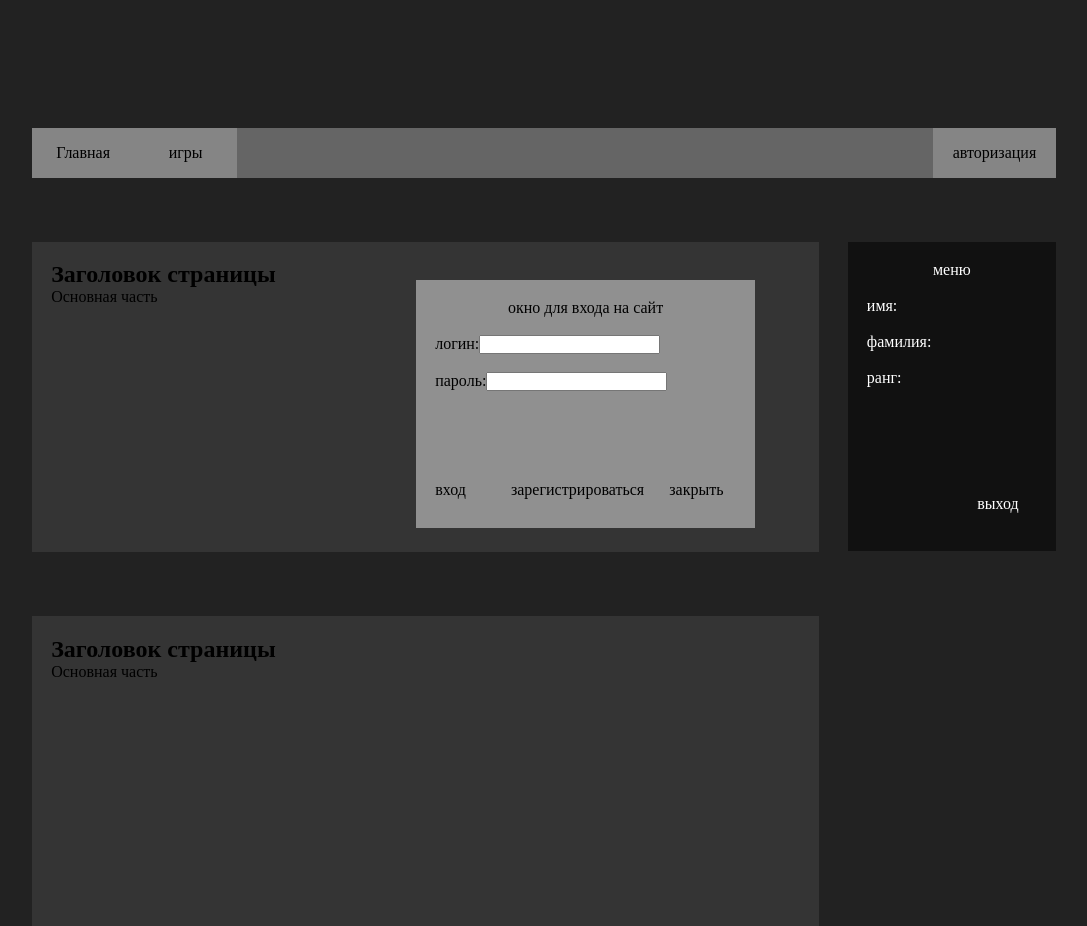
After one commit to Queary/gameweb, a PHP site: page /index.php in a window 1280 px wide, after a click on "авторизация". The commit adds this page. Shown: the top 926 px of the page, without its empty margins (32-1119 px from the left). Run offline with PHP 8.4, Linux system fonts and the light colour scheme.

Commit message:
1)add system header and windowlog auto path,2)ToPHP

```diff
--- a/index.html
+++ b/index.php
@@ -7,22 +7,7 @@
     <script src="JS/core.js"></script>
   </head>
   <body>
-      <header>
-      <ol>
-        <li>Главная</li>
-        <li onclick="next('page/games.html')">игры</li>
-        <li style="margin-left:68%;padding-left:1%;padding-right:1%;" onclick="showwindow()">авторизация</li>
-      </ol>
-    </header>
-    <div id="main">
-      <div style="display:none;" id="window">
-        <center><p>окно для входа на сайт</p></center>
-        <br>
-        <p>логин:<input></p><br>
-        <p>пароль:<input></p><br>
-        <br><br><br><br>
-        вход<span onclick="next('registration.html')" style="margin-left:15%;">зарегистрироваться</span><span onclick="hiddenwindow()" style="margin-left:25px;">закрыть</span>
-      </div>
+      <?php include 'php/header.php';?>
       <section>
         <h1>Заголовок страницы</h1>
         Основная часть
--- /dev/null
+++ b/php/header.php
@@ -0,0 +1,40 @@
+<?php
+
+$coutn_url = substr_count($_SERVER['REQUEST_URI'],'/');
+
+
+if($coutn_url == 1){
+  echo"<header>
+        <ol>
+          <li onclick=";echo 'next("index.php")';echo ">Главная</li>
+          <li onclick=";echo "next('page/games.php')".">игры</li>
+          <li style='margin-left:68%;padding-left:1%;padding-right:1%;' onclick='showwindow()'>авторизация</li>
+        </ol>
+      </header>";
+    echo"<div id='main'><div style='display:none;' id='window'>
+        <center><p>окно для входа на сайт</p></center>
+        <br>
+        <p>логин:<input></p><br>
+        <p>пароль:<input></p><br>
+        <br><br><br><br>
+        вход<span onclick='";echo 'next("registration.html")';echo"' style='margin-left:15%;'>зарегистрироваться</span><span onclick='hiddenwindow()' style='margin-left:25px;'>закрыть</span>
+      </div>";
+}
+if($coutn_url == 2){
+  echo"<header>
+        <ol>
+          <li onclick=";echo 'next("../index.php")';echo ">Главная</li>
+          <li onclick=";echo "next('../page/games.php')".">игры</li>
+          <li style='margin-left:68%;padding-left:1%;padding-right:1%;' onclick='showwindow()'>авторизация</li>
+        </ol>
+      </header>";
+      echo"<div id='main'><div style='display:none;' id='window'>
+          <center><p>окно для входа на сайт</p></center>
+          <br>
+          <p>логин:<input></p><br>
+          <p>пароль:<input></p><br>
+          <br><br><br><br>
+          вход<span onclick='";echo 'next("../registration.html")';echo"' style='margin-left:15%;'>зарегистрироваться</span><span onclick='hiddenwindow()' style='margin-left:25px;'>закрыть</span>
+        </div>";
+}
+?>
--- a/registration.html
+++ b/registration.php
@@ -14,7 +14,7 @@
       </ol>
     </header>
       <section id="reg">
-        <h2>Регистрация</h2>
+        <h2>Регистрация></h2>
           <p>
               <label>Ваш логин:<br></label>
               <input name="login" type="text" size="15" maxlength="15">
```
Also changed, not shown: page/games.php (renamed from page/games.html, +2 -7 lines), page/games1guess_the_number.php (renamed from page/games1guess_the_number.html, +1 -6 lines).
